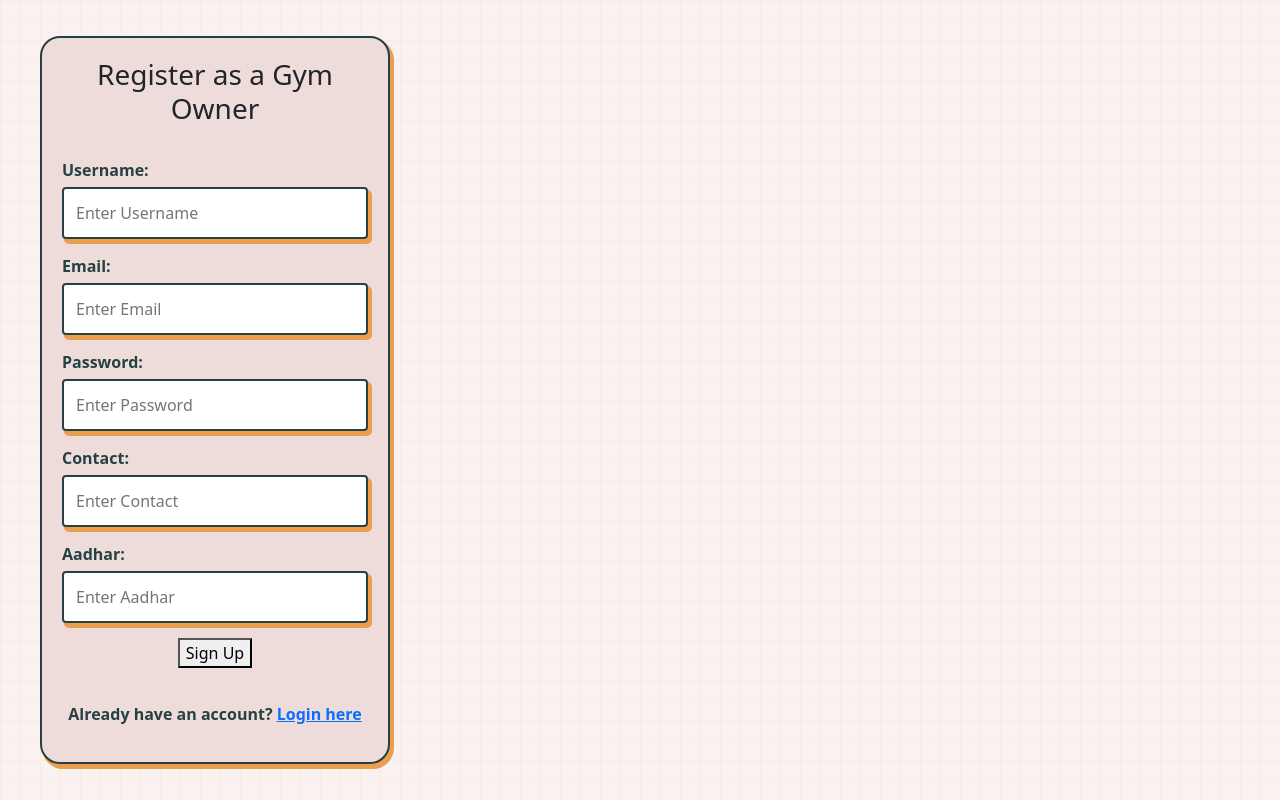
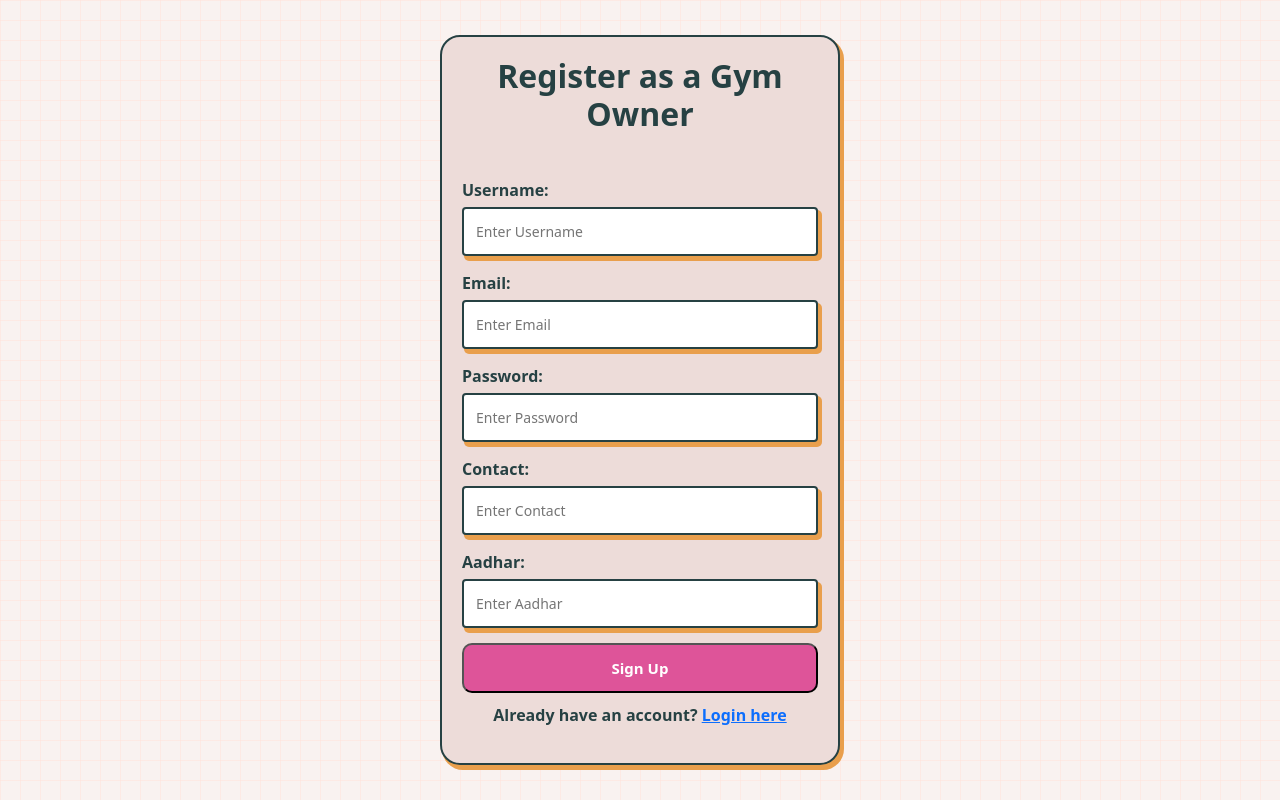
Before and after one commit to suryansh2206/Gym-Intellect, a React (Create React App) app in the folder React_App/: page /signupOwner in a window 1280 px wide. Built offline with nearby package versions, Linux system fonts and the light colour scheme.

Commit message:
changed styling of login and signup forms

```diff
--- a/React_App/src/Components/Authentication/LoginForm.css
+++ b/React_App/src/Components/Authentication/LoginForm.css
@@ -1,4 +1,5 @@
-.form-container {
+/* Login Form Styles */
+.login-form-container {
   display: flex;
   align-items: center;
   justify-content: center;
@@ -12,9 +13,7 @@
   background-size: 20px 20px; /* Adjust the size for subtlety */
 }
 
-
-
-.form-wrapper {
+.login-form-wrapper {
   background-color: #eddcd9;
   border: 2px solid #264143;
   border-radius: 20px;
@@ -25,20 +24,20 @@
   text-align: center;
 }
 
-h2 {
+.login-form-wrapper h2 {
   color: #264143;
   font-weight: 900;
   margin-bottom: 20px;
 }
 
-.form-group {
+.login-form-group {
   margin-bottom: 15px;
   display: flex;
   flex-direction: column; /* Stack label and input vertically */
   align-items: flex-start; /* Ensure left alignment */
 }
 
-label {
+.login-form-group label {
   display: block;
   margin-bottom: 5px;
   font-weight: 600;
@@ -46,8 +45,7 @@ label {
   text-align: left; /* Explicitly set text alignment to left */
 }
 
-
-input {
+.login-form-group input {
   width: 100%;
   padding: 12px;
   border: 2px solid #264143;
@@ -56,12 +54,12 @@ input {
   font-size: 14px;
 }
 
-input:focus {
+.login-form-group input:focus {
   outline: none;
   box-shadow: 1px 2px 0px 0px #e99f4c;
 }
 
-.btn {
+.login-btn {
   width: 100%;
   padding: 12px;
   background-color: #de5499;
@@ -72,11 +70,11 @@ input:focus {
   cursor: pointer;
 }
 
-.btn:hover {
+.login-btn:hover {
   opacity: 0.9;
 }
 
-.link {
+.login-link {
   color: #264143;
   font-weight: bold;
   cursor: pointer;
@@ -84,7 +82,7 @@ input:focus {
   display: inline-block;
 }
 
-.success-message {
+.login-success-message {
   color: green;
   margin-top: 10px;
 }
--- a/React_App/src/Components/Authentication/SignupFormMember.js
+++ b/React_App/src/Components/Authentication/SignupFormMember.js
@@ -1,6 +1,4 @@
 import React, { useState } from "react";
-// import { Link } from "react-router-dom"; // Importing Link for navigation
-import "./LoginForm.css";
 import "./SignupMember.css";
 
 const SignupFormMember = () => {
@@ -10,7 +8,7 @@ const SignupFormMember = () => {
     password: "",
     contact: "",
     aadhar: "",
-    roleId: 3, // Default role as Gym Owner (id: 2)
+    roleId: 3, // Default role as Gym Member (id: 3)
   });
   const [successMessage, setSuccessMessage] = useState("");
   const [isSubmitting, setIsSubmitting] = useState(false);
@@ -33,14 +31,14 @@ const SignupFormMember = () => {
       });
 
       if (response.ok) {
-        setSuccessMessage("Sign-up successful! You can now log in.");
+        setSuccessMessage("Member added successfully");
         setFormData({
           username: "",
           email: "",
           password: "",
           contact: "",
           aadhar: "",
-          roleId: 3, // Resetting the role to Gym Owner after successful signup
+          roleId: 3, // Resetting the role to Gym Member after successful signup
         });
       } else {
         throw new Error("Failed to submit the form.");
@@ -54,12 +52,12 @@ const SignupFormMember = () => {
   };
 
   return (
-    <div className="form-container">
-      <div className="form-wrapper">
-        <h3>Register a member</h3>
+    <div className="signup-form-container">
+      <div className="signup-form-wrapper">
+        <h2>Register a Member</h2>
         <br />
         <form onSubmit={handleSubmit}>
-          <div className="form-group">
+          <div className="signup-form-group">
             <label htmlFor="username">Username:</label>
             <input
               type="text"
@@ -71,7 +69,7 @@ const SignupFormMember = () => {
               placeholder="Enter Username"
             />
           </div>
-          <div className="form-group">
+          <div className="signup-form-group">
             <label htmlFor="email">Email:</label>
             <input
               type="email"
@@ -83,7 +81,7 @@ const SignupFormMember = () => {
               placeholder="Enter Email"
             />
           </div>
-          <div className="form-group">
+          <div className="signup-form-group">
             <label htmlFor="password">Password:</label>
             <input
               type="password"
@@ -95,7 +93,7 @@ const SignupFormMember = () => {
               placeholder="Enter Password"
             />
           </div>
-          <div className="form-group">
+          <div className="signup-form-group">
             <label htmlFor="contact">Contact:</label>
             <input
               type="text"
@@ -107,7 +105,7 @@ const SignupFormMember = () => {
               placeholder="Enter Contact"
             />
           </div>
-          <div className="form-group">
+          <div className="signup-form-group">
             <label htmlFor="aadhar">Aadhar:</label>
             <input
               type="text"
@@ -119,25 +117,14 @@ const SignupFormMember = () => {
               placeholder="Enter Aadhar"
             />
           </div>
-          <button
-            type="submit"
-            disabled={isSubmitting}
-            className="submit-button"
-          >
-            {isSubmitting ? "Signing Up..." : "Sign Up"}
+          <button type="submit" className="signup-btn" disabled={isSubmitting}>
+            {isSubmitting ? "Adding Member..." : "Add"}
           </button>
         </form>
 
         {successMessage && (
-          <div className="success-message">
-            <p>{successMessage}</p>
-          </div>
+          <p className="signup-success-message">{successMessage}</p>
         )}
-        <br />
-        {/* Always visible Login link */}
-        {/* <div className="link">
-          <p>Already have an account? <Link to="/">Login here</Link></p>
-        </div> */}
       </div>
     </div>
   );
--- a/React_App/src/Components/Authentication/SignupFormOwner.js
+++ b/React_App/src/Components/Authentication/SignupFormOwner.js
@@ -53,12 +53,12 @@ const SignupFormOwner = () => {
   };
 
   return (
-    <div className="form-container">
-      <div className="form-wrapper">
-        <h3>Register as a Gym Owner</h3>
+    <div className="login-form-container">
+      <div className="login-form-wrapper">
+        <h2>Register as a Gym Owner</h2>
         <br />
         <form onSubmit={handleSubmit}>
-          <div className="form-group">
+          <div className="login-form-group">
             <label htmlFor="username">Username:</label>
             <input
               type="text"
@@ -70,7 +70,7 @@ const SignupFormOwner = () => {
               placeholder="Enter Username"
             />
           </div>
-          <div className="form-group">
+          <div className="login-form-group">
             <label htmlFor="email">Email:</label>
             <input
               type="email"
@@ -82,7 +82,7 @@ const SignupFormOwner = () => {
               placeholder="Enter Email"
             />
           </div>
-          <div className="form-group">
+          <div className="login-form-group">
             <label htmlFor="password">Password:</label>
             <input
               type="password"
@@ -94,7 +94,7 @@ const SignupFormOwner = () => {
               placeholder="Enter Password"
             />
           </div>
-          <div className="form-group">
+          <div className="login-form-group">
             <label htmlFor="contact">Contact:</label>
             <input
               type="text"
@@ -106,7 +106,7 @@ const SignupFormOwner = () => {
               placeholder="Enter Contact"
             />
           </div>
-          <div className="form-group">
+          <div className="login-form-group">
             <label htmlFor="aadhar">Aadhar:</label>
             <input
               type="text"
@@ -118,25 +118,17 @@ const SignupFormOwner = () => {
               placeholder="Enter Aadhar"
             />
           </div>
-          <button
-            type="submit"
-            disabled={isSubmitting}
-            className="submit-button"
-          >
+          <button type="submit" className="login-btn" disabled={isSubmitting}>
             {isSubmitting ? "Signing Up..." : "Sign Up"}
           </button>
         </form>
 
         {successMessage && (
-          <div className="success-message">
-            <p>{successMessage}</p>
-          </div>
+          <p className="login-success-message">{successMessage}</p>
         )}
-        <br />
-        {/* Always visible Login link */}
-        <div className="link">
-          <p>Already have an account? <Link to="/">Login here</Link></p>
-        </div>
+        <p className="login-link">
+          Already have an account? <Link to="/">Login here</Link>
+        </p>
       </div>
     </div>
   );
--- a/React_App/src/Components/Authentication/SignupMember.css
+++ b/React_App/src/Components/Authentication/SignupMember.css
@@ -1,13 +1,14 @@
-.form-container {
+/* Signup Member Form Styles */
+.signup-form-container {
   display: flex;
   align-items: center;
   justify-content: flex-start; /* Align form to the left */
   min-height: 100vh;
-  background-color: #f9f2f0; /* Lighter shade of #EDDCD9 */
+  background-color: #ffffff; /* Lighter shade of #EDDCD9 */
   padding-left: 40px; /* Add some padding to the left */
 }
 
-.form-wrapper {
+.signup-form-wrapper {
   background-color: #eddcd9;
   border: 2px solid #264143;
   border-radius: 20px;
@@ -18,20 +19,20 @@
   text-align: center;
 }
 
-h2 {
+.signup-form-wrapper h2 {
   color: #264143;
   font-weight: 900;
   margin-bottom: 20px;
 }
 
-.form-group {
+.signup-form-group {
   margin-bottom: 15px;
   display: flex;
   flex-direction: column; /* Stack label and input vertically */
   align-items: flex-start; /* Ensure left alignment */
 }
 
-label {
+.signup-form-group label {
   display: block;
   margin-bottom: 5px;
   font-weight: 600;
@@ -39,7 +40,7 @@ label {
   text-align: left; /* Explicitly set text alignment to left */
 }
 
-input {
+.signup-form-group input {
   width: 100%;
   padding: 12px;
   border: 2px solid #264143;
@@ -48,12 +49,12 @@ input {
   font-size: 14px;
 }
 
-input:focus {
+.signup-form-group input:focus {
   outline: none;
   box-shadow: 1px 2px 0px 0px #e99f4c;
 }
 
-.btn {
+.signup-btn {
   width: 100%;
   padding: 12px;
   background-color: #de5499;
@@ -64,11 +65,11 @@ input:focus {
   cursor: pointer;
 }
 
-.btn:hover {
+.signup-btn:hover {
   opacity: 0.9;
 }
 
-.link {
+.signup-link {
   color: #264143;
   font-weight: bold;
   cursor: pointer;
@@ -76,7 +77,7 @@ input:focus {
   display: inline-block;
 }
 
-.success-message {
+.signup-success-message {
   color: green;
   margin-top: 10px;
 }
```
Also changed, not shown: React_App/src/Components/Authentication/LoginForm.js (+34 -13 lines).
